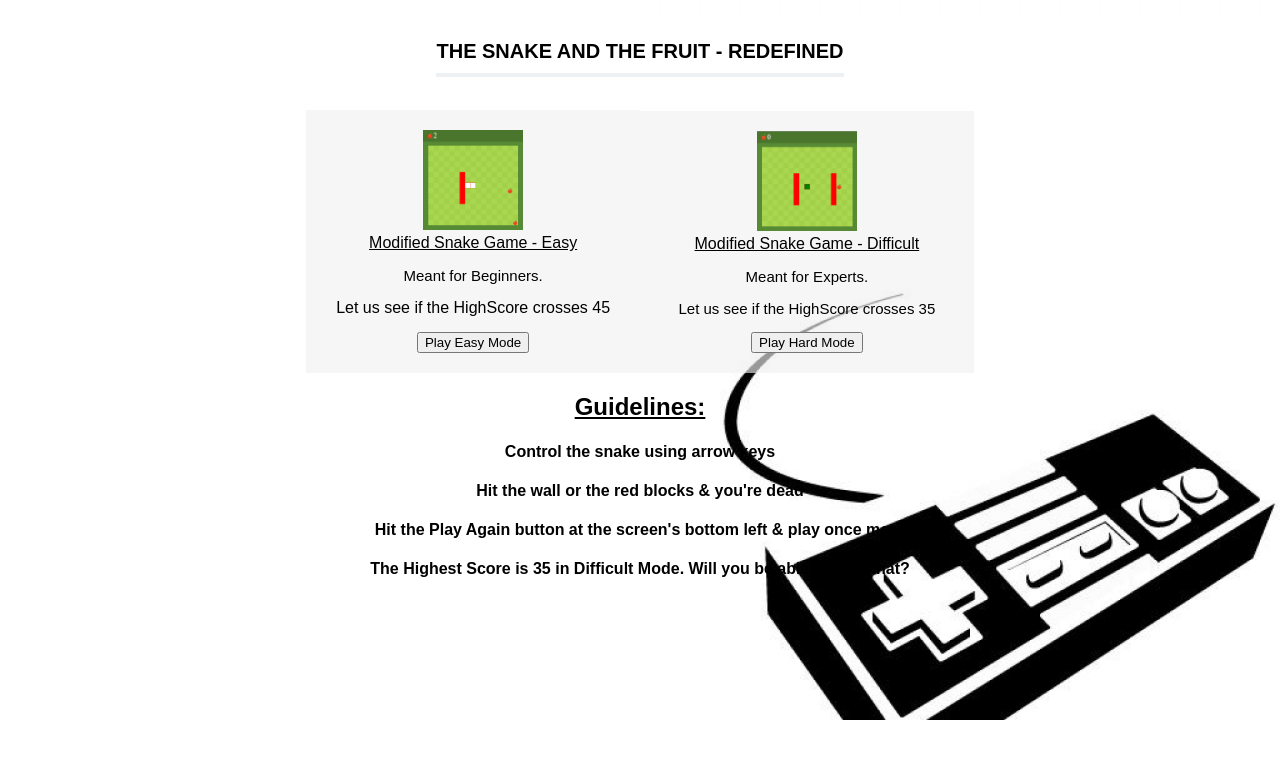
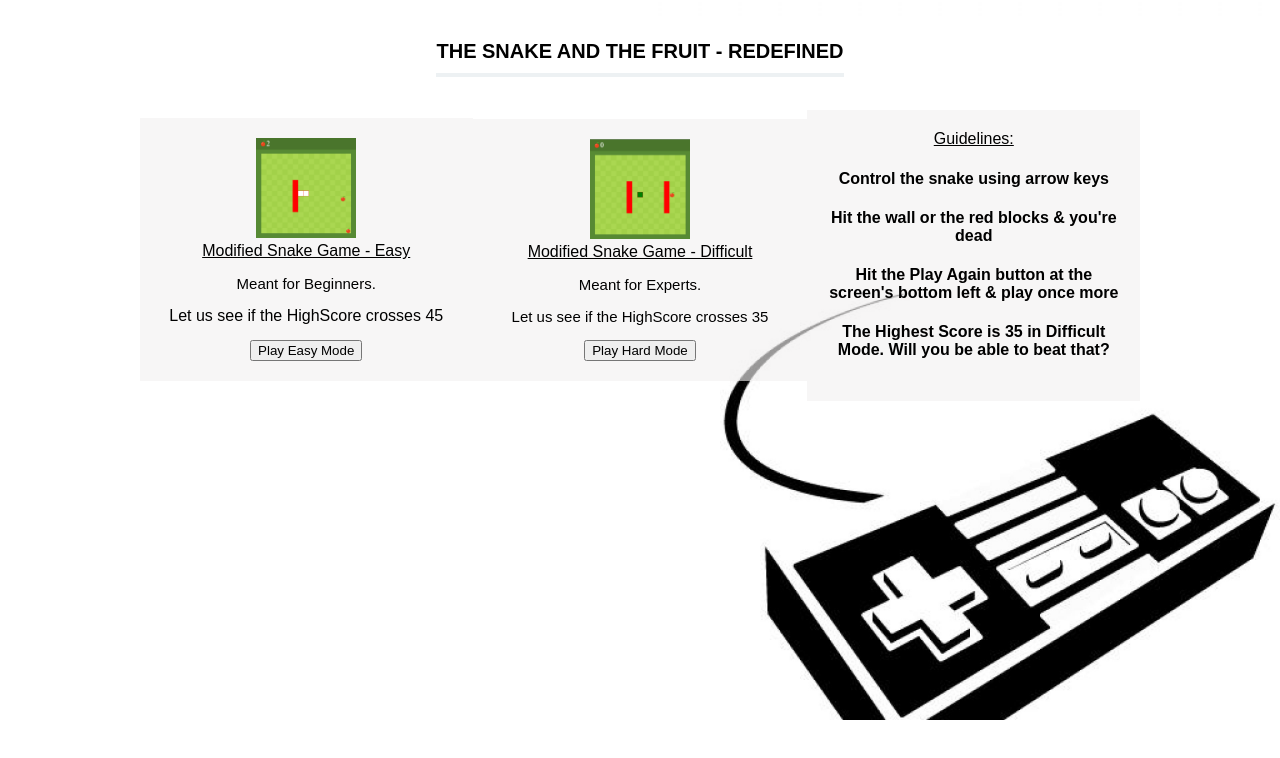
Before and after one commit to SanjayTalyaOfficial/snake-game-modified-platform, a plain HTML site: page index.html in a window 1280 px wide. Drawn offline with Linux system fonts and the light colour scheme.

Commit message:
Update index.html

```diff
--- a/index.html
+++ b/index.html
@@ -28,7 +28,7 @@
           <button onclick="window.location.href = 'https://sanjaytalyaofficial.github.io/snake-game-modified-medium/';">Play Hard Mode</button>
         </div>
 
-        <div >
+        <div class="service">
           <h2><u>Guidelines:</u></h2>
           <h4>Control the snake using arrow keys</h4>
           <h4>Hit the wall or the red blocks & you're dead</h4>
```
